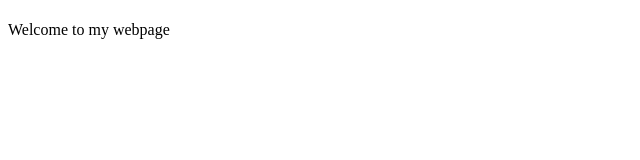
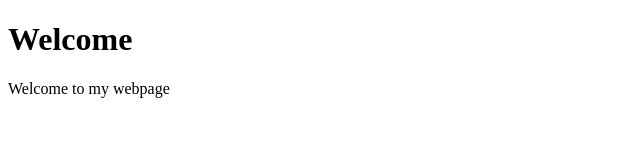
Before and after one commit to liamoreilly7/liamoreilly7.github.io, a plain HTML site: page index.html in a window 1280 px wide. Shown: the whole page, without its empty margins (0-640 px from the left). Drawn offline with Linux system fonts and the light colour scheme.

Commit message:
Update index.html

```diff
--- a/index.html
+++ b/index.html
@@ -4,7 +4,7 @@
 <title>Liam O'Reilly</title>
 </head>
 <body>
-<h1 id="welcome"></h1>
+<h1 id="welcome">Welcome</h1>
 <p>Welcome to my webpage</p>
 </body>
 </html>
```
